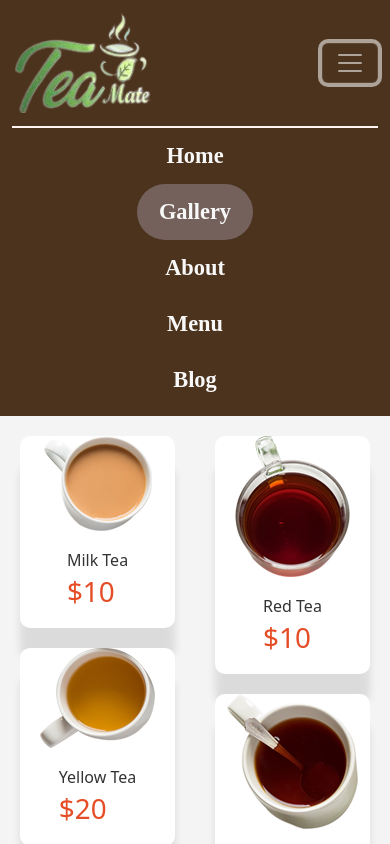
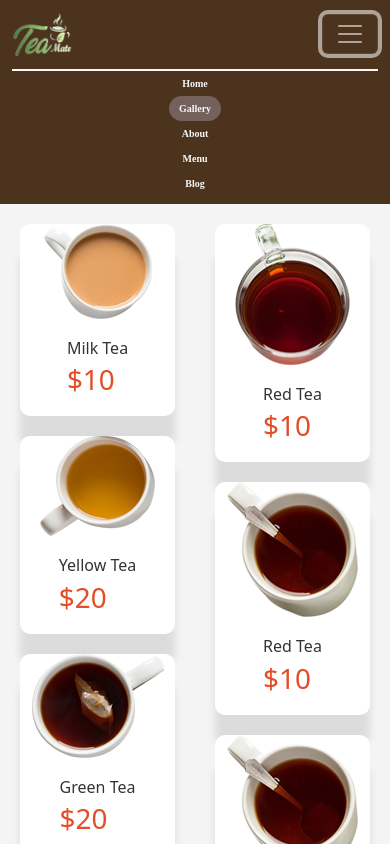
Before and after one commit to uvaiz-46/boostap, a plain HTML site: page gallery.html in a window 390 px wide. Both pictures are taken after a click on the button "Toggle navigation". Shown: the top 844 px of the page. Drawn offline with nearby package versions, Linux system fonts and the light colour scheme.

Commit message:
.changes

```diff
--- a/gallery.html
+++ b/gallery.html
@@ -104,7 +104,33 @@ body {
   justify-content: center;
   align-items: center;
 }
+.navbar-brand img {
+  width:100px;
+}
+@media screen and (max-width:900px){
+  .navbar .navbar-nav .nav-link{
+    font-size:25px;
+  }
+}
+@media screen and (max-width:850px){
+  .navbar .navbar-nav .nav-link{
+    font-size:23px;
+  }
+}
 
+@media screen and (max-width:700px){
+  .navbar-brand img {
+    width:60px;
+  }
+  .navbar .navbar-nav .nav-link{
+    font-size:20px;
+  }
+}
+@media screen and (max-width:550px){
+  .navbar .navbar-nav .nav-link{
+    font-size:10px;
+  }
+}
 /* ... (Remaining CSS styles) ... */
 
   </style>
--- a/style.css
+++ b/style.css
@@ -34,12 +34,13 @@ font-weight: 700;
   .navbar-nav {
     border-bottom: 2px solid #ffffff;
   }
+
 }
 .navbar-brand {
   margin-right: 0;
 }
 .navbar-brand img {
-  width:140px;
+  width:100px;
 }
 .navbar .navbar-nav {
   border-top: 2px solid #fff3f3;
@@ -50,6 +51,30 @@ font-weight: 700;
   background-color: rgb(139, 135, 133);
   border-radius: 30px;
   transition: 0.7s ease-in-out;
+}
+@media screen and (max-width:900px){
+  .navbar .navbar-nav .nav-link{
+    font-size:25px;
+  }
+}
+@media screen and (max-width:850px){
+  .navbar .navbar-nav .nav-link{
+    font-size:23px;
+  }
+}
+
+@media screen and (max-width:700px){
+  .navbar-brand img {
+    width:60px;
+  }
+  .navbar .navbar-nav .nav-link{
+    font-size:20px;
+  }
+}
+@media screen and (max-width:550px){
+  .navbar .navbar-nav .nav-link{
+    font-size:10px;
+  }
 }
 /* @media screen and (min-width: 768px) {
   .navbar-brand img {
```
Also changed, not shown: about.html (+27 -0 lines), blog.html (+28 -0 lines), index.html (+1 -1 lines), menu.html (+27 -0 lines).
